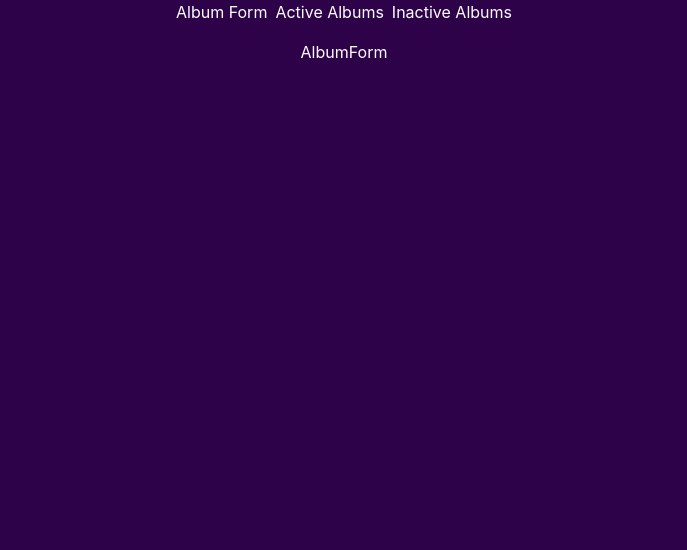
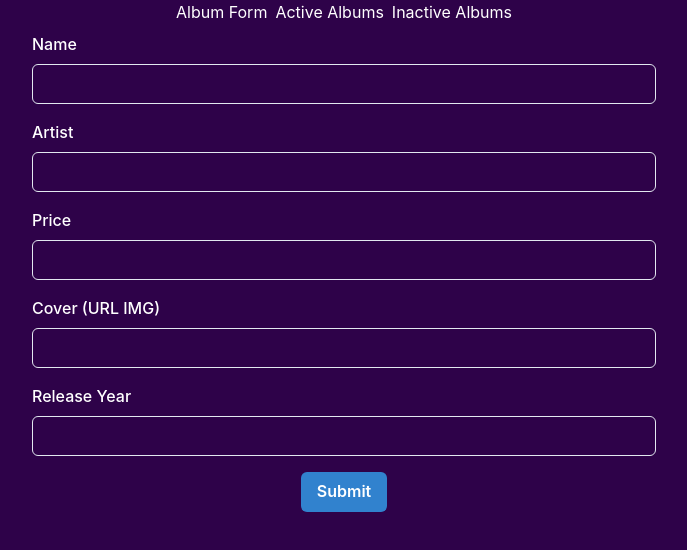
Before and after one commit to tomas95go/fullstack-albums-store, a React (Vite) app in the folder client/: page /albums/form in a window 1280 px wide. Shown: the top 550 px of the page, without its empty margins (296-983 px from the left). Built offline with nearby package versions, Linux system fonts and the light colour scheme.

Commit message:
Super basic form

```diff
--- a/client/src/routes/form.albums.jsx
+++ b/client/src/routes/form.albums.jsx
@@ -1,7 +1,62 @@
+import {
+  Box,
+  FormControl,
+  FormLabel,
+  Input,
+  Flex,
+  Button,
+} from "@chakra-ui/react";
+
 export default function FormAlbum() {
+  const sayHi = (event) => {
+    event.preventDefault();
+    const form = new FormData(event.target);
+    const name = form.get("album-name");
+    const artist = form.get("album-artist");
+    const price = form.get("album-price");
+    const cover = form.get("album-cover");
+    const releaseYear = form.get("album-release-year");
+
+    const newAlbum = {
+      name,
+      artist,
+      price,
+      cover,
+      releaseYear,
+    };
+  };
+
   return (
-    <main style={{ padding: "1rem 0" }}>
-      <h2>AlbumForm</h2>
-    </main>
+    <Flex w="100%" align="center" justify="center">
+      <Box as="form" w="50%" onSubmit={sayHi}>
+        <FormControl py={2}>
+          <FormLabel htmlFor="name">Name</FormLabel>
+          <Input id="name" type="text" name="album-name" />
+        </FormControl>
+        <FormControl py={2}>
+          <FormLabel htmlFor="artist">Artist</FormLabel>
+          <Input id="artist" type="text" name="album-artist" />
+        </FormControl>
+        <FormControl py={2}>
+          <FormLabel htmlFor="price">Price</FormLabel>
+          <Input id="price" type="number" name="album-price" />
+        </FormControl>
+        <FormControl py={2}>
+          <FormLabel htmlFor="cover">Cover (URL IMG)</FormLabel>
+          <Input id="cover" type="text" name="album-cover" />
+        </FormControl>
+        <FormControl py={2}>
+          <FormLabel htmlFor="release-year">Release Year</FormLabel>
+          <Input id="release-year" type="number" name="album-release-year" />
+        </FormControl>
+        <FormControl py={2}>
+          <Flex justify="center">
+            <Button colorScheme="blue" type="submit">
+              Submit
+            </Button>
+          </Flex>
+        </FormControl>
+      </Box>
+    </Flex>
   );
 }
```
